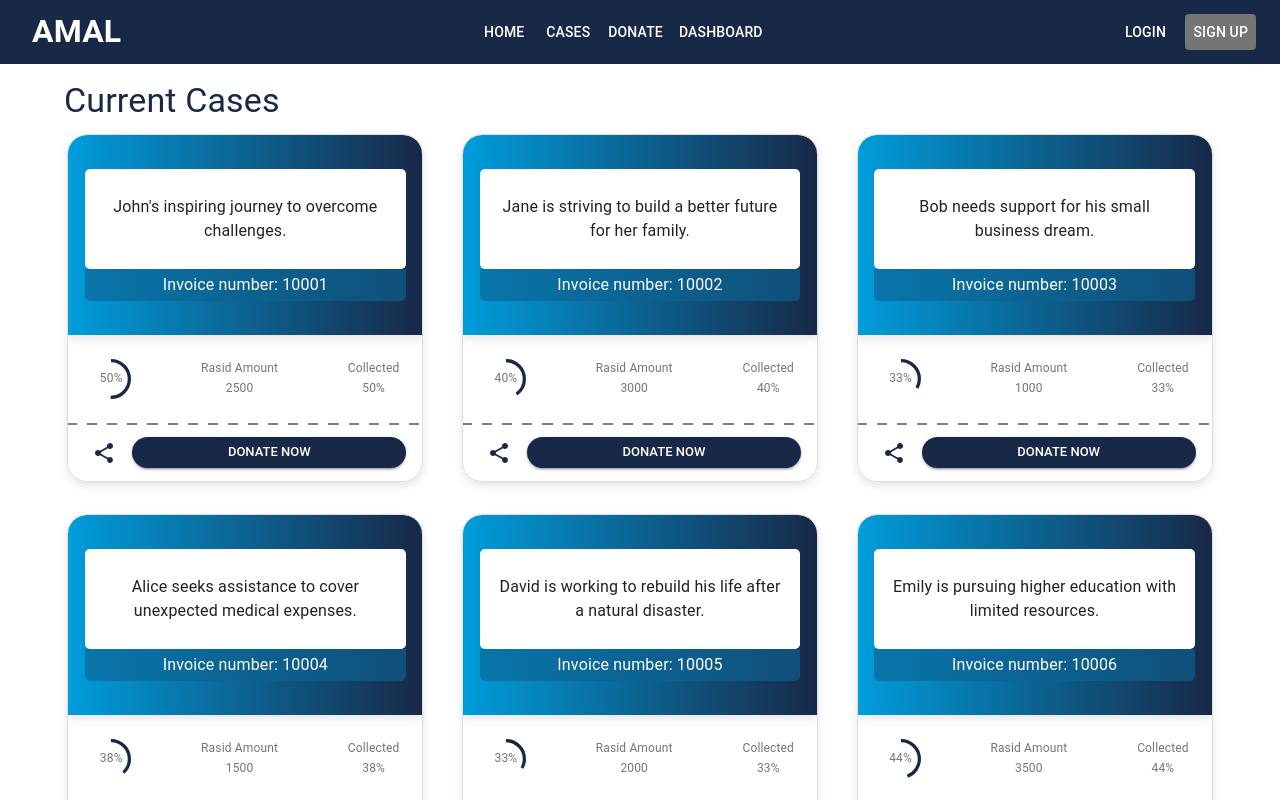
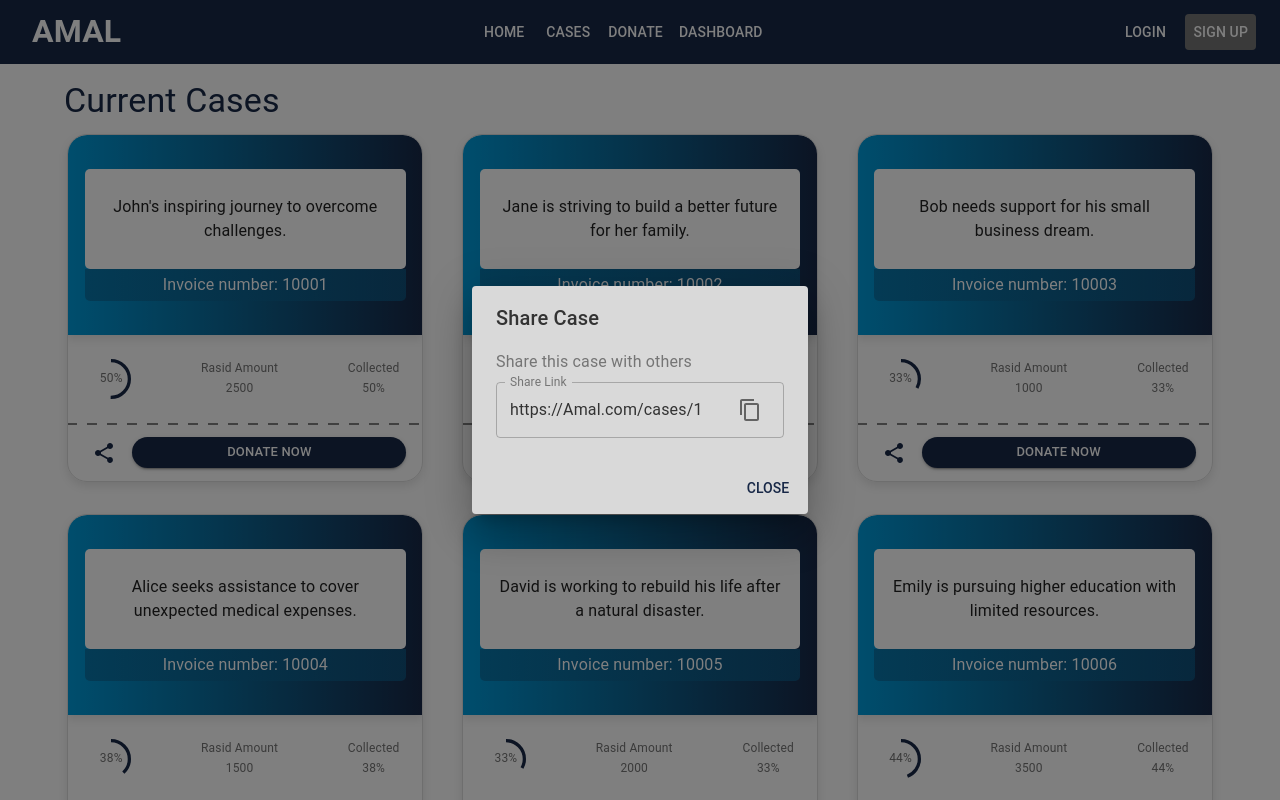
Before and after one commit to husseinzahran7/Front-end-Forijat, a React (Vite) app: page /Cases in a window 1280 px wide. Both pictures are taken after a click on the button 104 px from the left and 452 px from the top of the page. Shown: the top 800 px of the page. Built offline with nearby package versions, Linux system fonts and the light colour scheme.

Commit message:
add share link,and navigate to card

```diff
--- a/src/components/Card.jsx
+++ b/src/components/Card.jsx
@@ -10,7 +10,7 @@ const mockCases = [
   { id: 3, name: 'Bob Johnson', amount: 3000, raised: 1000 },
 ]
 
-function CardC({ id, InvioceNumber, Story, totalAmount, raisedAmount }) {
+function CardC({ id, InvioceNumber, Story, totalAmount, raisedAmount ,handleShareClick,case_}) {
   const theme = useTheme();
   const progress = Math.round((raisedAmount / totalAmount) * 100);
   return (
@@ -114,12 +114,12 @@ function CardC({ id, InvioceNumber, Story, totalAmount, raisedAmount }) {
         <CardActions sx={{ width: "100%", justifyContent: 'space-between', px: 2, borderRadius: "0 0 20px 20px" }}>
           <IconButton
             color="primary"
-            // onClick={() => handleShareClick(case_)}
+            onClick={() => handleShareClick(case_)}
             aria-label="share"
           >
             <ShareIcon />
           </IconButton>
-          <Button size="small" variant="contained" color="primary" sx={{ width: "100%", borderRadius: "50px", }}
+          <Button  size="small" variant="contained" href={`/donate/${id}`} color="primary" sx={{ width: "100%", borderRadius: "50px", } }
           >
             Donate now
           </Button>
--- a/src/userPages/Cases.jsx
+++ b/src/userPages/Cases.jsx
@@ -80,7 +80,7 @@ function Cases() {
   const copyShareLink = () => {
     if (selectedCase) {
       // In a real app, this would be your actual case detail URL
-      const shareLink = `https://yourapp.com/cases/${selectedCase.id}`;
+      const shareLink = `https://Amal.com/cases/${selectedCase.id}`;
       navigator.clipboard.writeText(shareLink);
       // Optionally, show a snackbar or toast to confirm copying
     }
@@ -101,7 +101,7 @@ function Cases() {
         {/* <CardC/> */}
         {currentCases.map((case_) => (
           <Grid item key={case_.id} xs={12} sm={6} md={6} lg={4} container justifyContent="center" >
-            <CardC Story={ case_.story} totalAmount={case_.amount} raisedAmount={case_.raised} InvioceNumber={case_.invoiceNumber}/>
+            <CardC id={case_.id} Story={ case_.story} totalAmount={case_.amount} raisedAmount={case_.raised} InvioceNumber={case_.invoiceNumber} handleShareClick={handleShareClick} case_={case_}/>
           </Grid>
         ))}
       </Grid>
@@ -125,7 +125,7 @@ function Cases() {
             type="text"
             fullWidth
             variant="outlined"
-            value={selectedCase ? `https://yourapp.com/cases/${selectedCase.id}` : ''}
+            value={selectedCase ? `https://Amal.com/cases/${selectedCase.id}` : ''}
             InputProps={{
               endAdornment: (
                 <IconButton onClick={copyShareLink}>
```
